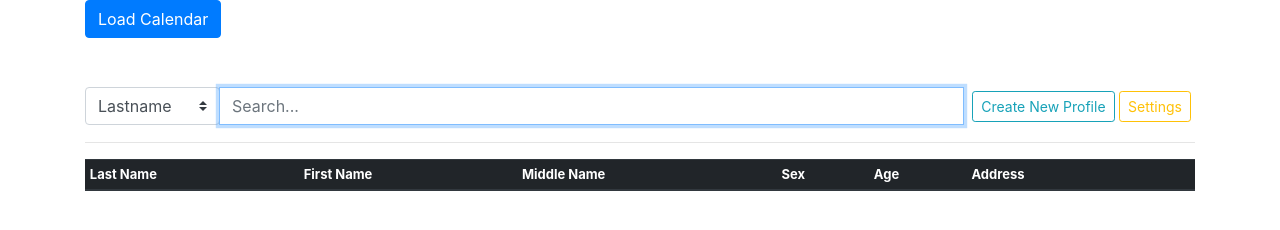
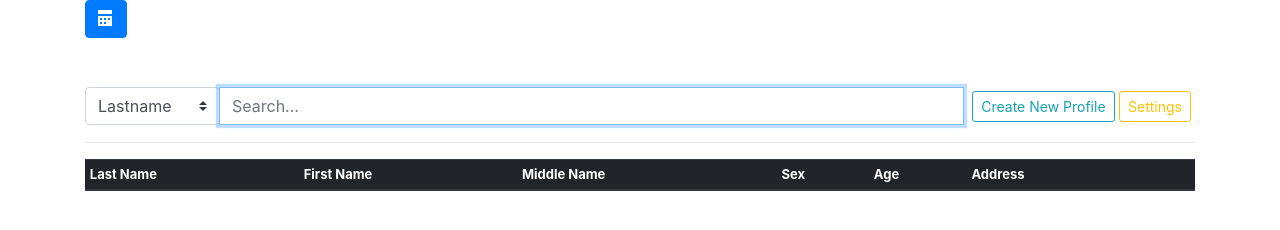
Before and after one commit to zhacky/ElectronDemo, an Electron app: page windows/mainWindow.html in a window 1280 px wide. Drawn offline with nearby package versions, Linux system fonts and the light colour scheme; no server answers.

Commit message:
add calendar icon

```diff
--- a/windows/mainWindow.html
+++ b/windows/mainWindow.html
@@ -11,7 +11,7 @@
     </head>
     <div class="container">
         <body>
-            <button type="button" class="btn btn-primary" id="calendar-button">Load Calendar</button>
+            <button type="button" class="btn btn-primary" id="calendar-button"><span class="oi oi-calendar"></span></button>
             <div class="row">
                 <!-- <div class="col-md-6">
                     <canvas id="clientChart" width="400" height="400"></canvas>
```
